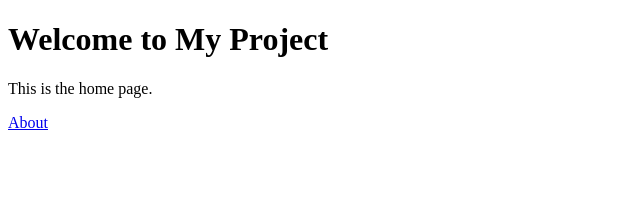
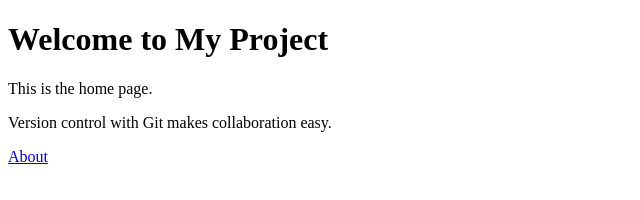
Before and after one commit to Astro-Dude/SDP-Git-Assignment, a plain HTML site: page index.html in a window 1280 px wide. Shown: the whole page, without its empty margins (0-640 px from the left). Drawn offline with Linux system fonts and the light colour scheme.

Commit message:
Update index.html with an introduction paragraph

```diff
--- a/index.html
+++ b/index.html
@@ -8,6 +8,7 @@
 <body>
   <h1>Welcome to My Project</h1>
   <p>This is the home page.</p>
+  <p>Version control with Git makes collaboration easy.</p>
   <a href="about.html">About</a>
 </body>
 </html>
```
